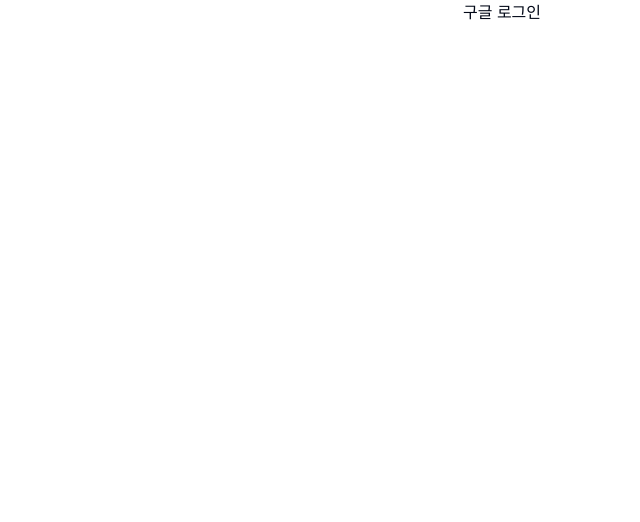
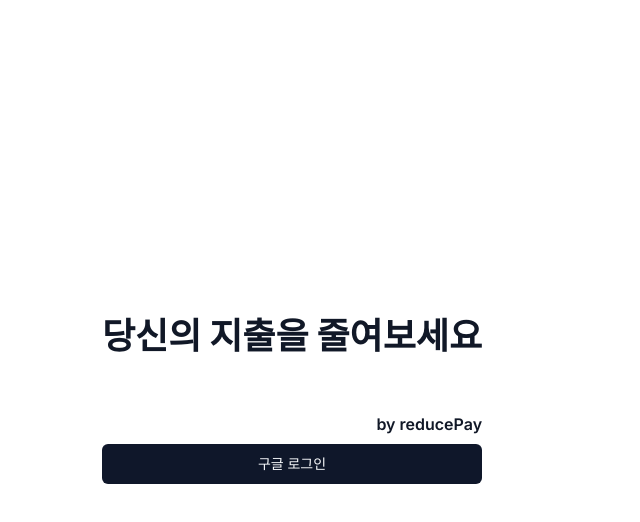
Before and after one commit to NeatKYU/reducePay, a Next.js app: page /login in a window 1280 px wide. Shown: the top 522 px of the page, without its empty margins (138-778 px from the left). Built offline with nearby package versions, Linux system fonts and the light colour scheme; no server answers.

Commit message:
✨ 로그인 페이지

```diff
--- a/app/components/login/form.tsx
+++ /dev/null
@@ -1,14 +0,0 @@
-'use client'
-
-import { signIn } from 'next-auth/react'
-
-export const Login = () => {
-    const handleLogin = (provider: string, callbackurl: string) => {
-        signIn(provider, { callbackUrl: callbackurl })
-    }
-    return (
-        <div className="flex flex-col">
-            <button onClick={() => handleLogin('google', '/home')}>구글 로그인</button>
-        </div>
-    )
-}
--- /dev/null
+++ b/app/home/page.tsx
@@ -0,0 +1,20 @@
+'use client'
+
+import { useSession } from 'next-auth/react'
+
+export default function Page() {
+    const { data: session, status } = useSession()
+    return (
+        <div>
+            {status === 'loading' ? (
+                <div>Loading...</div>
+            ) : (
+                <>
+                    <span>status is {status}</span>
+                    <br />
+                    <span>token is {session ? JSON.stringify(session) : 'not found'}</span>
+                </>
+            )}
+        </div>
+    )
+}
--- a/app/layout.tsx
+++ b/app/layout.tsx
@@ -24,7 +24,7 @@ export default function RootLayout({
         <html lang="en">
             <body
                 className={cn(
-                    'min-h-screen bg-background font-sans antialiased',
+                    'w-screen min-h-screen bg-background font-sans antialiased',
                     fontSans.variable
                 )}
             >
--- a/app/login/page.tsx
+++ b/app/login/page.tsx
@@ -1,9 +1,13 @@
-import { Login } from '@/app/components/login/form'
+import { Login } from '@/components/login/form'
 
 export default function Page() {
     return (
-        <div>
-            <Login />
+        <div className="flex w-full h-screen items-center justify-center md:pl-60 md:justify-start">
+            <div className="flex flex-col prose-sm md:prose">
+                <h1>당신의 지출을 줄여보세요</h1>
+                <h4 className="text-end">by reducePay</h4>
+                <Login />
+            </div>
         </div>
     )
 }
--- /dev/null
+++ b/components/login/form.tsx
@@ -0,0 +1,27 @@
+'use client'
+
+import { signIn, signOut } from 'next-auth/react'
+import { useSession } from 'next-auth/react'
+import { useRouter } from 'next/navigation'
+import { Button } from '@/components/ui/button'
+export const Login = () => {
+    const { status } = useSession()
+    const router = useRouter()
+
+    const handleLogin = (provider: string, callbackurl: string) => {
+        signIn(provider, { callbackUrl: callbackurl })
+    }
+    const handleSignOut = () => {
+        signOut().then(() => router.push('/'))
+    }
+
+    return (
+        <div className="flex flex-col">
+            {status === 'unauthenticated' ? (
+                <Button onClick={() => handleLogin('google', '/home')}>구글 로그인</Button>
+            ) : (
+                <Button onClick={() => signOut()}>로그아웃</Button>
+            )}
+        </div>
+    )
+}
--- /dev/null
+++ b/components/ui/button.tsx
@@ -0,0 +1,56 @@
+import * as React from "react"
+import { Slot } from "@radix-ui/react-slot"
+import { cva, type VariantProps } from "class-variance-authority"
+
+import { cn } from "@/lib/utils"
+
+const buttonVariants = cva(
+  "inline-flex items-center justify-center whitespace-nowrap rounded-md text-sm font-medium ring-offset-background transition-colors focus-visible:outline-none focus-visible:ring-2 focus-visible:ring-ring focus-visible:ring-offset-2 disabled:pointer-events-none disabled:opacity-50",
+  {
+    variants: {
+      variant: {
+        default: "bg-primary text-primary-foreground hover:bg-primary/90",
+        destructive:
+          "bg-destructive text-destructive-foreground hover:bg-destructive/90",
+        outline:
+          "border border-input bg-background hover:bg-accent hover:text-accent-foreground",
+        secondary:
+          "bg-secondary text-secondary-foreground hover:bg-secondary/80",
+        ghost: "hover:bg-accent hover:text-accent-foreground",
+        link: "text-primary underline-offset-4 hover:underline",
+      },
+      size: {
+        default: "h-10 px-4 py-2",
+        sm: "h-9 rounded-md px-3",
+        lg: "h-11 rounded-md px-8",
+        icon: "h-10 w-10",
+      },
+    },
+    defaultVariants: {
+      variant: "default",
+      size: "default",
+    },
+  }
+)
+
+export interface ButtonProps
+  extends React.ButtonHTMLAttributes<HTMLButtonElement>,
+    VariantProps<typeof buttonVariants> {
+  asChild?: boolean
+}
+
+const Button = React.forwardRef<HTMLButtonElement, ButtonProps>(
+  ({ className, variant, size, asChild = false, ...props }, ref) => {
+    const Comp = asChild ? Slot : "button"
+    return (
+      <Comp
+        className={cn(buttonVariants({ variant, size, className }))}
+        ref={ref}
+        {...props}
+      />
+    )
+  }
+)
+Button.displayName = "Button"
+
+export { Button, buttonVariants }
```
